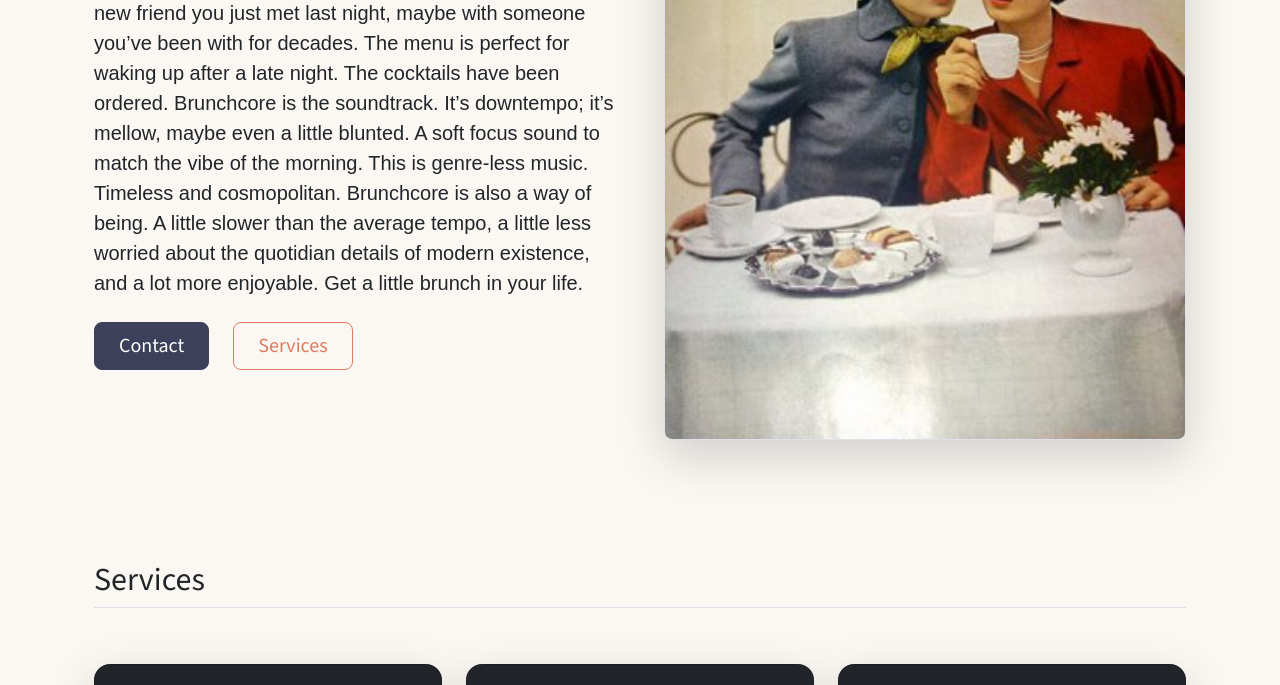
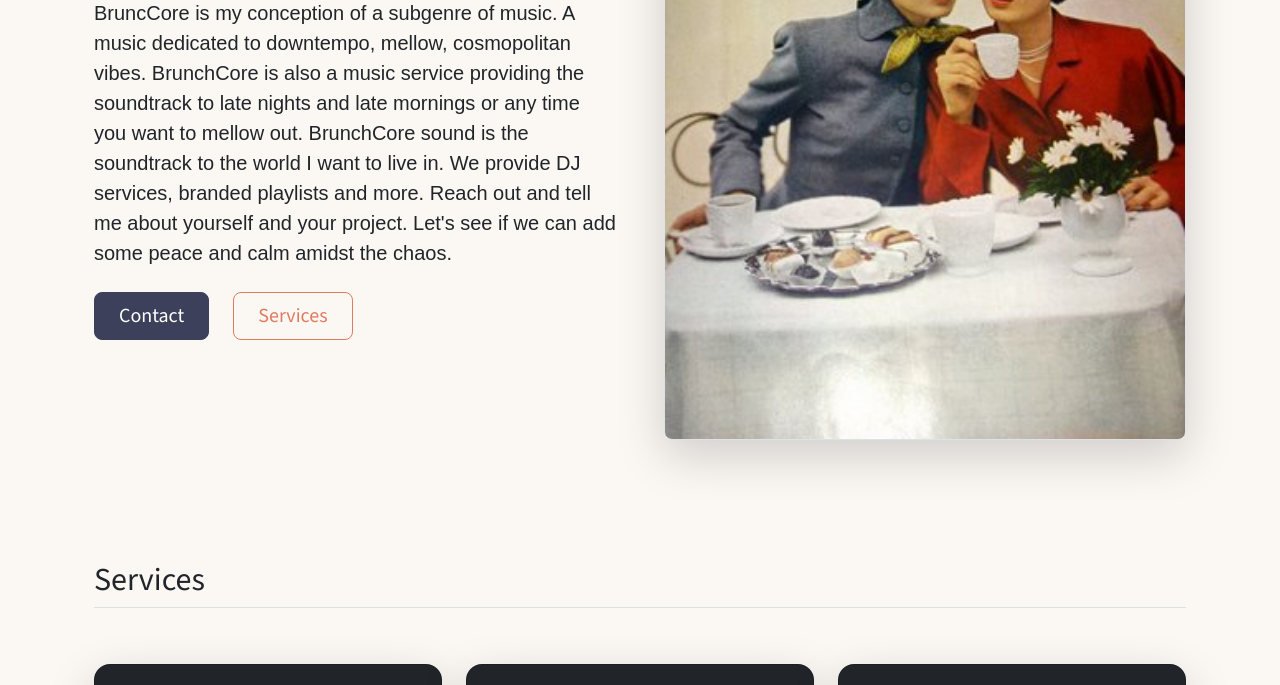
Before and after one commit to jlybruns/brunchcore, a website: page index.html in a window 1280 px wide. Shown: the part 415-1100 px from the top of the page. Drawn offline with nearby package versions, Linux system fonts and the light colour scheme; a web font is replaced by a local one.

Commit message:
New Hero Text

```diff
--- a/index.html
+++ b/index.html
@@ -43,11 +43,11 @@
     </div>
     <div class="col-lg-6">
       <h1 class="display-5 fw-bold text-body-emphasis lh-1 mb-3">What the Hell is BrunchCore?</h1>
-      <p class="lead mb-4">You’re at the table with a group of friends, or maybe with a new friend you just met last night, maybe with someone you’ve been with for decades.
-        The menu is perfect for waking up after a late night.  The cocktails have been ordered. Brunchcore is the soundtrack.
-        It’s downtempo; it’s mellow, maybe even a little blunted.  A soft focus sound to match the vibe of the morning. This is genre-less music.
-        Timeless and cosmopolitan.  Brunchcore is also a way of being.  A little slower than the average tempo, a little less worried about the
-        quotidian details of modern existence, and a lot more enjoyable. Get a little brunch in your life.</p>
+      <p class="lead mb-4">BruncCore is my conception of a subgenre of music. A music dedicated to downtempo, mellow, cosmopolitan vibes.
+        BrunchCore is also a music service providing the soundtrack to late nights and late mornings or any time you want
+        to mellow out. BrunchCore sound is the soundtrack to the world I want to live in. We provide DJ services, branded playlists and more.
+        Reach out and tell me about yourself and your project. Let's see if we can add some peace and calm amidst the chaos.
+      </p>
         <div class="d-grid gap-2 d-md-flex justify-content-md-start">
           <a href="contact.html" role="button" class="btn btn-primary btn-lg px-4 me-sm-3">Contact</a>
           <a href="#custom-cards" role="button" class="btn btn-outline-secondary btn-lg px-4">Services</a>
@@ -55,25 +55,6 @@
     </div>
   </div>
 </div>
-          <!-- <div class="px-4 pt-5 my-5 text-center border-bottom">
-            <h1 class="display-4 fw-bold text-body-emphasis">What the Hell is BrunchCore?</h1>
-            <div class="col-lg-6 mx-auto">
-              <p class="lead mb-4">You’re at the table with a group of friends, or maybe with a new friend you just met last night, maybe with someone you’ve been with for decades.
-                The menu is perfect for waking up after a late night.  The cocktails have been ordered. Brunchcore is the soundtrack.
-                It’s downtempo; it’s mellow, maybe even a little blunted.  A soft focus sound to match the vibe of the morning. This is genre-less music.
-                Timeless and cosmopolitan.  Brunchcore is also a way of being.  A little slower than the average tempo, a little less worried about the
-                quotidian details of modern existence, and a lot more enjoyable. Get a little brunch in your life.</p>
-              <div class="d-grid gap-2 d-sm-flex justify-content-sm-center mb-5">
-                <a href="contact.html" role="button" class="btn btn-primary btn-lg px-4 me-sm-3">Contact</a>
-                <a href="#custom-cards" role="button" class="btn btn-outline-secondary btn-lg px-4">Services</a>
-              </div>
-            </div>
-            <div class="overflow-hidden mb-5" style="max-height: 45vh;">
-              <div class="container px-5">
-                <img src="images/tea-party-vintage.jpg" class="img-fluid border rounded-3 shadow-lg mb-2" alt="Example image" width="595" height="425" loading="lazy">
-              </div>
-            </div>
-          </div> -->
           <!-- Services -->
           <div class="container px-4 py-3" id="custom-cards">
             <h2 class="pb-2 border-bottom">Services</h2>
```
